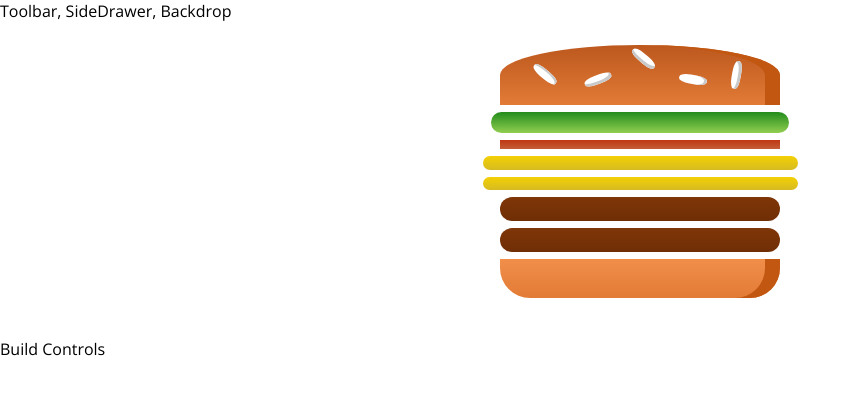
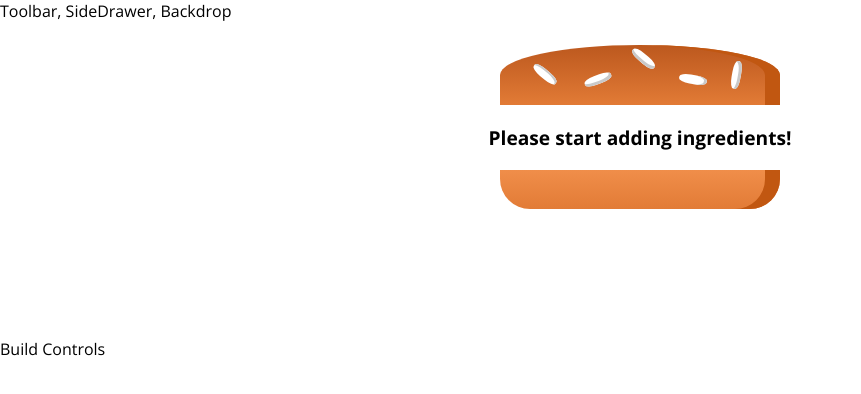
Before and after one commit to Morniee/burger-builder-app, a React app: page / in a window 1280 px wide. Shown: the top 394 px of the page, without its empty margins (0-861 px from the left). Built offline with nearby package versions, Linux system fonts and the light colour scheme.

Commit message:
Add message to start building

```diff
--- a/src/components/Burger/Burger.js
+++ b/src/components/Burger/Burger.js
@@ -4,11 +4,17 @@
 import classes from './Burger.css';
 
 const burger = (props) => {
-  const transformedIngredients = Object.keys(props.ingredients).map(key => {
+  let transformedIngredients = Object.keys(props.ingredients).map(key => {
     return [...Array(props.ingredients[key])].map((_, i) => {
       return <BurgerIngredient key={key + i} type={key} />
     })
-  });
+  }).reduce((arr, el) => {
+    return arr.concat(el);
+  }, []);
+
+  if(transformedIngredients.length === 0) {
+    transformedIngredients = <p>Please start adding ingredients!</p>;
+  }
 
   return (
     <div className={classes.Burger}>
--- a/src/containers/BurgerBuilder/BurgerBuilder.js
+++ b/src/containers/BurgerBuilder/BurgerBuilder.js
@@ -5,10 +5,10 @@
 class BurgerBuilder extends Component {
   state = {
       ingredients: {
-        salad: 1,
-        bacon: 1,
-        cheese: 2,
-        meat: 2
+        salad: 0,
+        bacon: 0,
+        cheese: 0,
+        meat: 0
       }
   }
 
```
